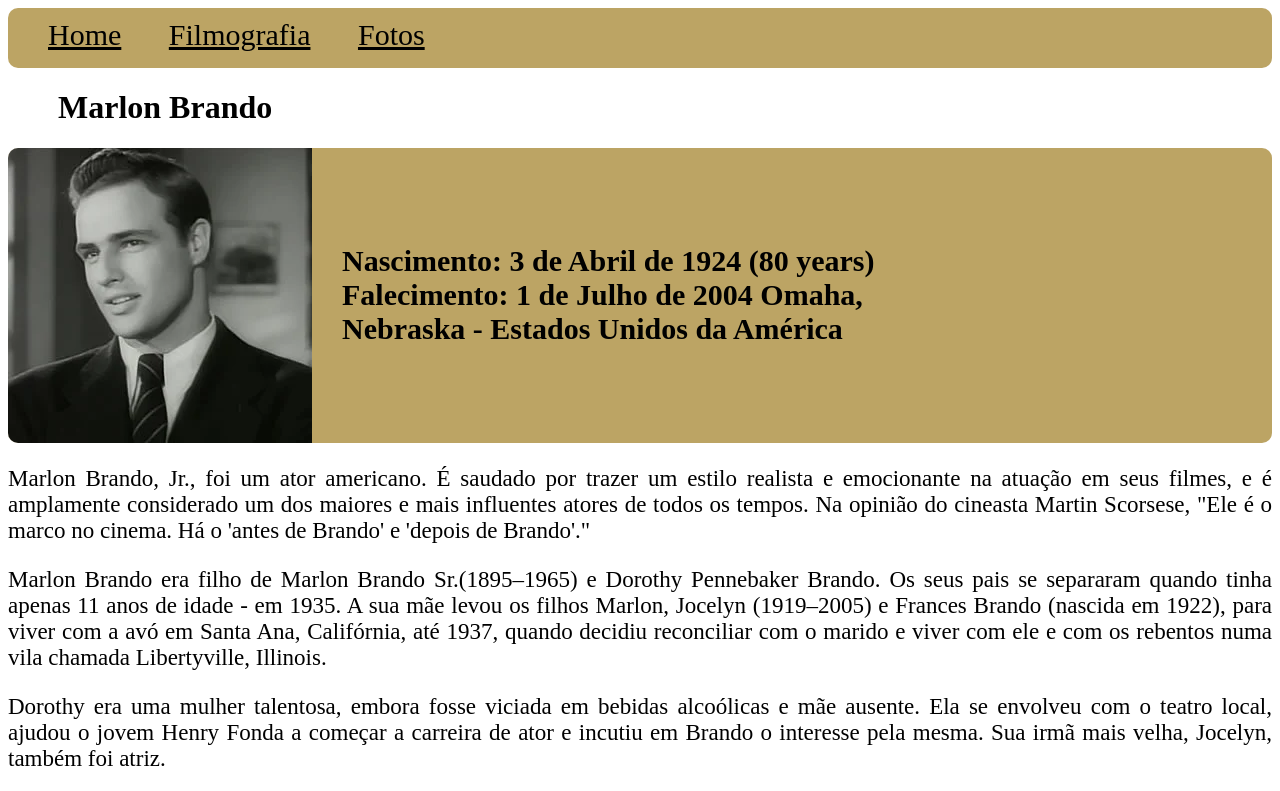
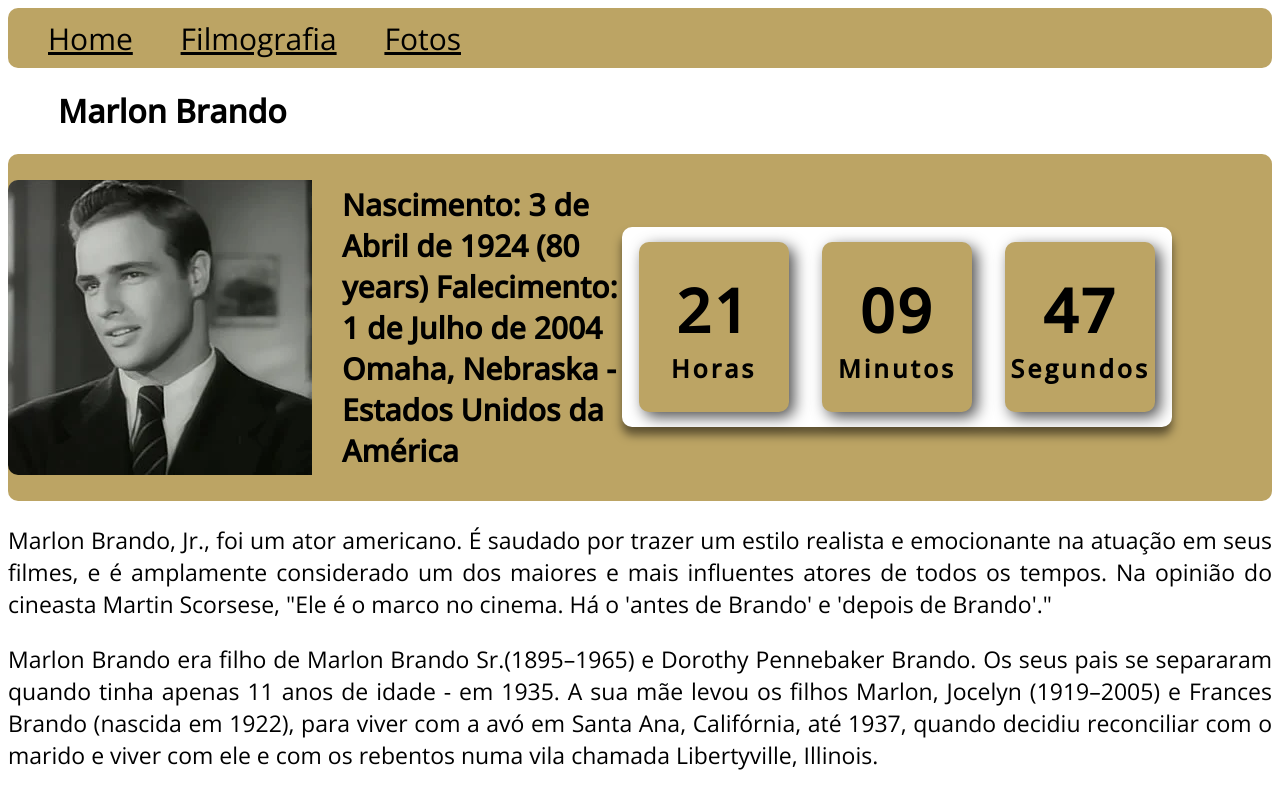
Before and after one commit to DevEdsonAlmeida/Marlon-Brando, a plain HTML site: page index.html in a window 1280 px wide. Shown: the top 791 px of the page. Drawn offline with nearby package versions, Linux system fonts and the light colour scheme.

Commit message:
nova atualização

```diff
--- a/css/style.css
+++ b/css/style.css
@@ -1,13 +1,65 @@
+@import url('https://fonts.googleapis.com/css2?family=Open+Sans:wght@300;400;500&family=Roboto:wght@400;700&display=swap');
+
+
 * {
 
-    background-color: #ffffff;
+
+    font-family: "Open Sans", sans-serif;
 }
 
 h1 {
     margin-left: 50px;
 }
 
+.clock {
+    flex: 3;
+    height: auto;
+    display: flex;
+    align-items: center;
+    justify-content: right;
+    border-radius: 10px;
+}
+
+.relogio {
+    background-color: #ffffff;
+    display: flex;
+    align-items: center;
+    justify-content: space-around;
+    height: 200px;
+    width: 550px;
+    border-radius: 10px;
+    box-shadow: 0px 8px 10px rgba(0, 0, 0, .5);
+    margin-right: 100px;
+}
+
+.relogio div {
+    height: 170px;
+    width: 150px;
+    display: flex;
+    flex-direction: column;
+    align-items: center;
+    justify-content: center;
+    color: #000000;
+    background: #bca464;
+    box-shadow: 5px 5px 15px rgba(0, 0, 0, .7);
+    border-radius: 10px;
+    letter-spacing: 3px;
+}
+
+.relogio span {
+    font-weight: bolder;
+    font-size: 60px;
+}
+
+.relogio span.tempo {
+    font-size: 25px;
+}
+
+
+
+
 .imgPrincipal {
+    flex: 1;
     border-radius: 10px 0 0 10px;
 }
 
@@ -21,6 +73,7 @@ footer {
     border-radius: 10px;
 
 }
+
 
 .naveg {
     background-color: #bca464;
@@ -36,8 +89,10 @@ footer {
 }
 
 
+
 .container {
     display: flex;
+    flex-direction: row;
     align-items: center;
     background-color: #bca464;
     border-radius: 10px;
@@ -54,6 +109,7 @@ footer {
 }
 
 .dadosMarlon {
+    flex: 2;
     background-color: #bca464;
     font-size: 30px;
     margin-left: 30px;
--- a/index.html
+++ b/index.html
@@ -15,12 +15,14 @@
         <a class="naveg" href="/index.html">Home</a>
         <a class="naveg" href="/pages/filmografia.html">Filmografia</a>
         <a class="naveg" href="/pages/fotos.html">Fotos</a>
+
     </nav>
+
+
     <main>
 
+
         <h1>Marlon Brando</h1>
-
-
 
         <div class="container">
             <img class="imgPrincipal" src="/images/marlon brando1.webp" alt="foto marlon brando">
@@ -33,7 +35,24 @@
                 Omaha, Nebraska - Estados Unidos da América
 
             </p>
+            <div class="clock">
+                <div class="relogio">
+                    <div>
+                        <span id="horas">00</span>
+                        <span class="tempo">Horas</span>
+                    </div>
+                    <div>
+                        <span id="minutos">00</span>
+                        <span class="tempo">Minutos</span>
+                    </div>
+                    <div>
+                        <span id="segundos">00</span>
+                        <span class="tempo">Segundos</span>
+                    </div>
+                </div>
+            </div>
         </div>
+
 
         <div class="textoInicial">
             <p>Marlon Brando, Jr., foi um ator americano. É saudado por trazer um estilo realista e emocionante na
@@ -209,6 +228,8 @@
 
     </footer>
 
+    </div>
+    <script src="/script.js"></script>
 </body>
 
 </html>
--- /dev/null
+++ b/script.js
@@ -0,0 +1,22 @@
+const horas = document.getElementById("horas")
+const minutos = document.getElementById("minutos")
+const segundos = document.getElementById("segundos")
+
+const relogio = setInterval(function time() {
+    let dateToday = new Date();
+    let hora = dateToday.getHours();
+    let min = dateToday.getMinutes();
+    let seg = dateToday.getSeconds();
+
+
+    if (hora < 10) hora = "0" + hora
+
+    if (min < 10) min = "0" + min
+
+    if (seg < 10) seg = "0" + seg
+
+    horas.textContent = hora;
+    minutos.textContent = min;
+    segundos.textContent = seg;
+
+})
```
